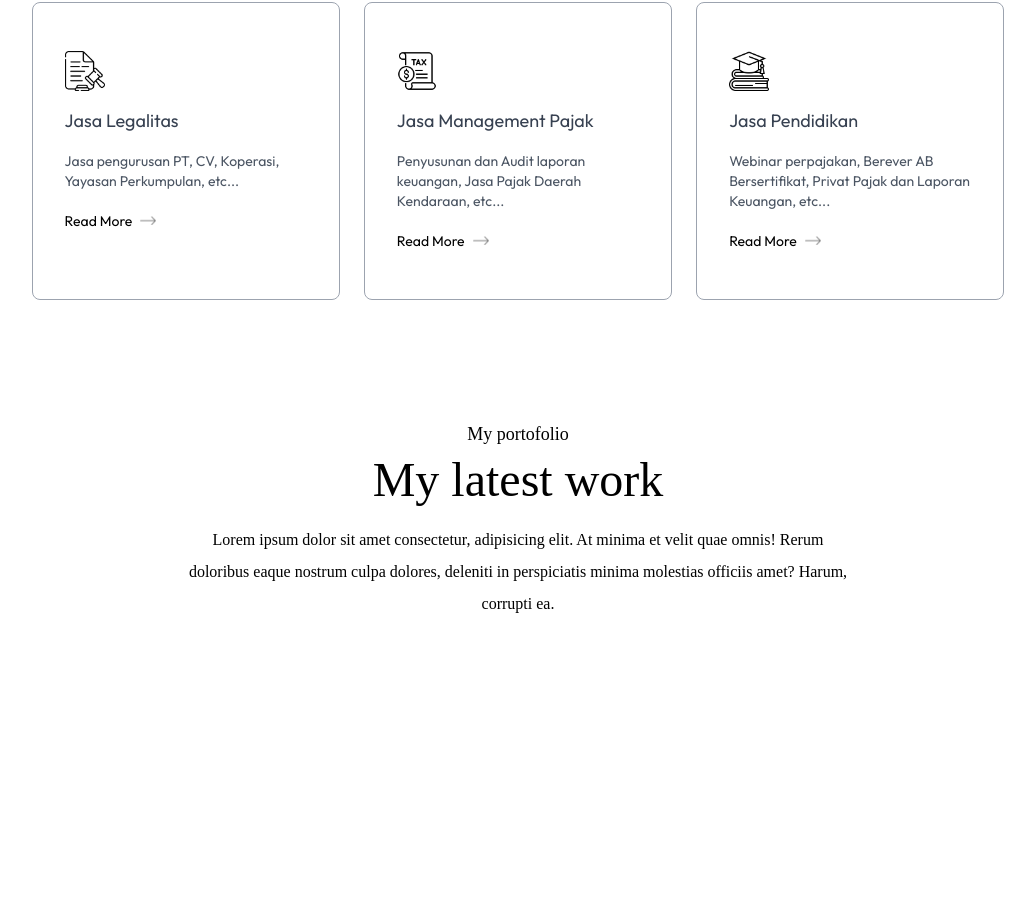
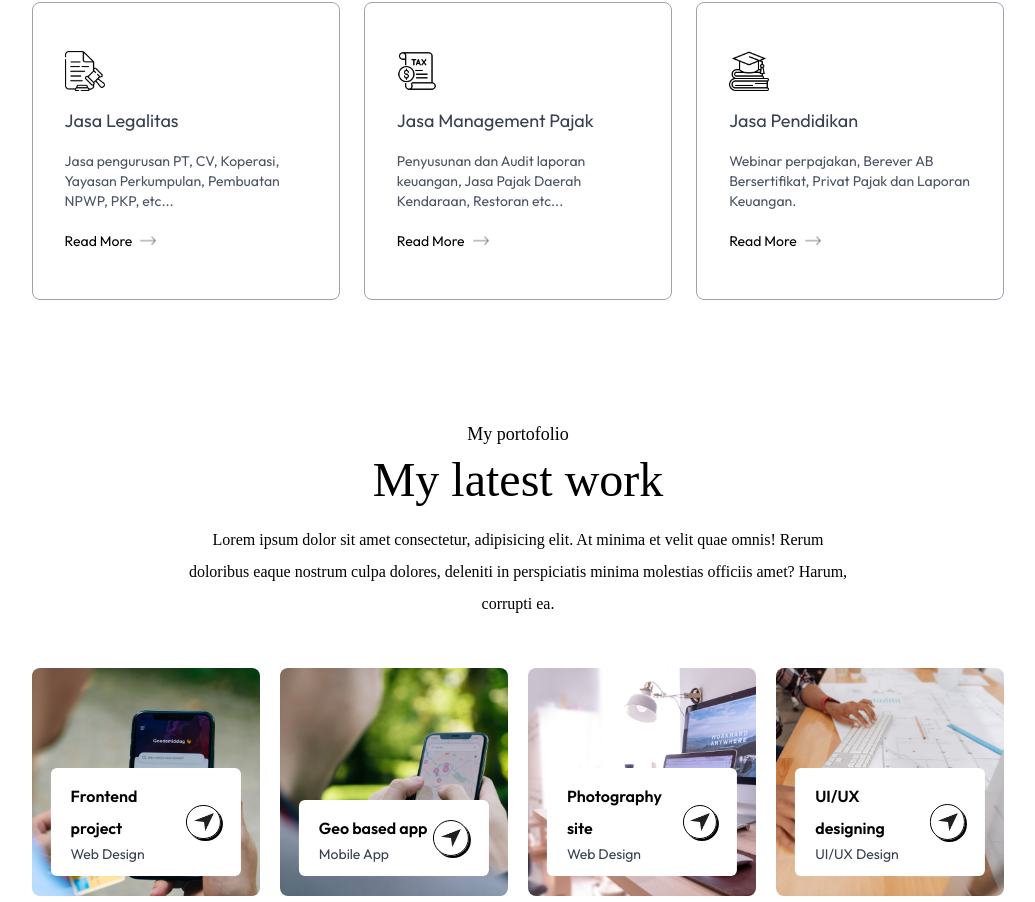
Before and after one commit to AchmadIsmail21/smfctax, a Next.js app: page / in a window 1280 px wide. Shown: the part 1895-2797 px from the top of the page, without its empty margins (122-1157 px from the left). Before the commit the page ends 2603 px from the top, so only its background shows below. Built offline with nearby package versions, Linux system fonts and the light colour scheme; a web font is replaced by a local one.

Commit message:
Update UI

```diff
--- a/app/components/About.jsx
+++ b/app/components/About.jsx
@@ -9,7 +9,7 @@ const About = () => {
             <h2 className='text-center text-5xl font-Ovo'>About me</h2>
             <div className='flex w-full flex-col lg:flex-row items-center gap-20 my-20'>
                 <div className='w-64 sm:w-80 rounded-3xl max-w-none'>
-                    <Image src={assets.user_image} alt='user' className='w-full rounded-3xl' />
+                    <Image src={assets.user_image} alt='user' className='w-full rounded-3xl h-[430px]' />
                 </div>
                 <div className='flex-1'>
                     <p className='mb-10 max-w-2xl font-Ovo text-justify'>
--- /dev/null
+++ b/app/components/Contact.jsx
@@ -0,0 +1,15 @@
+import React from 'react'
+
+const Contact = () => {
+    return (
+        <div id='contact' className='w-full px-[12%] py-10 scroll-mt-20 bg-[url("/footer-bg-color.png")] bg-no-repeat bg-center bg-[length:90%_auto]'>
+            <h4 className='text-center mb-2 text-lg font-Ovo'>Connect with me</h4>
+            <h2 className='text-center text-5xl font-Ovo'>Get in touch</h2>
+            <p className='text-center max-w-2xl mx-auto mt-5 mb-12 font-Ovo'>
+                If you have any questions about tax, please use the form below.
+            </p>
+        </div>
+    )
+}
+
+export default Contact
--- a/app/components/Services.jsx
+++ b/app/components/Services.jsx
@@ -1,8 +1,32 @@
+'use client'
 import { assets, serviceData } from '@/assets/assets'
+import {motion} from 'framer-motion'
 import Image from 'next/image'
-import React from 'react'
+import React, { useState } from 'react'
 
+// Fungsi untuk memotong deskripsi
+const truncateDescription = (text, wordLimit) => {
+    const words = text.split(' ');
+    if (words.length > wordLimit) {
+        return words.slice(0, wordLimit).join(' ') + ' etc...';
+    }
+    return text;
+};
 const Services = () => {
+
+    const [isModalOpen, setIsModalOpen] = useState(false);
+    const [selectedService, setSelectedService] = useState(null);
+
+    const openModal = (services) => {
+        setSelectedService(services);
+        setIsModalOpen(true);
+    }
+
+    const closeModal = () => {
+        setSelectedService(null);
+        setIsModalOpen(false);
+    }
+
     return (
         <div id='services' className='w-full px-[12%] py-10 scroll-mt-20'>
             <h4 className='text-center mb-2 text-lg font-Ovo'>What I Offer</h4>
@@ -17,13 +41,53 @@ const Services = () => {
                             hover:-translate-y-1 duration-500'>
                         <Image src={icon} alt={title} className='w-10' />
                         <h3 className='text-lg my-4 text-gray-700'>{title}</h3>
-                        <p className='text-sm text-gray-600 leading-5'>{description}</p>
-                        <a href={link} className='flex items-center gap-2 text-sm mt-5'>
+                        <p className='text-sm text-gray-600 leading-5'>{truncateDescription(description, 10)}</p>
+                        <button onClick={() => openModal({title, description})} className='flex items-center gap-2 text-sm mt-5'>
                             Read More <Image src={assets.right_arrow} className='w-4' />
-                        </a>
+                        </button>
                     </div>
                 ))}
             </div>
+            {/* {isModalOpen && (
+                <div className="fixed inset-0 bg-black bg-opacity-50 flex items-center justify-center z-50">
+                    <div className="bg-white p-6 rounded-lg shadow-lg max-w-md w-full">
+                        <h3 className="text-xl font-bold mb-4">{selectedService?.title}</h3>
+                        <p className="text-gray-600 mb-4 text-justify mt-7">{selectedService?.description}</p>
+                        <button
+                            onClick={closeModal}
+                            className="bg-red-500 text-white px-4 py-2 rounded-lg"
+                        >
+                            Close
+                        </button>
+                    </div>
+                </div>
+            )} */}
+            {isModalOpen && (
+                <motion.div
+                    className="fixed inset-0 bg-black bg-opacity-50 flex items-center justify-center z-50"
+                    initial={{ opacity: 0 }}
+                    animate={{ opacity: 1 }}
+                    exit={{ opacity: 0 }}
+                    transition={{ duration: 0.3 }}
+                >
+                    <motion.div
+                        className="bg-white p-6 rounded-lg shadow-lg max-w-md w-full"
+                        initial={{ scale: 0.8 }}
+                        animate={{ scale: 1 }}
+                        exit={{ scale: 0.8 }}
+                        transition={{ duration: 0.3 }}
+                    >
+                        <h3 className="text-xl font-bold mb-4">{selectedService?.title}</h3>
+                        <p className="text-gray-600 mb-4 mt-7 text-justify">{selectedService?.description}</p>
+                        <button
+                            onClick={closeModal}
+                            className="bg-red-500 text-white px-4 py-2 rounded-lg"
+                        >
+                            Close
+                        </button>
+                    </motion.div>
+                </motion.div>
+            )}
         </div>
     )
 }
--- a/app/components/Work.jsx
+++ b/app/components/Work.jsx
@@ -1,6 +1,20 @@
-import React from 'react'
+'use client'
+import { assets, workData } from '@/assets/assets'
+import Image from 'next/image'
+import React, { useState } from 'react'
+import { motion, AnimatePresence } from 'framer-motion'
 
 const Work = () => {
+    const [visibleProject, setVisibleProject] = useState(4);
+
+    const showMoreHandler = () => {
+        setVisibleProject((prev) => prev + 4);
+    }
+
+    const showLessHandler = () => {
+        setVisibleProject(4);
+    }
+
     return (
         <div id='work' className='w-full px-[12%] py-10 scroll-mt-20'>
             <h4 className='text-center mb-2 text-lg font-Ovo'>My portofolio</h4>
@@ -8,6 +22,60 @@ const Work = () => {
             <p className='text-center max-w-2xl mx-auto mt-5 mb-12 font-Ovo'>
                 Lorem ipsum dolor sit amet consectetur, adipisicing elit. At minima et velit quae omnis! Rerum doloribus eaque nostrum culpa dolores, deleniti in perspiciatis minima molestias officiis amet? Harum, corrupti ea.
             </p>
+            <div className='grid grid-cols-auto my-10 gap-5'>
+                <AnimatePresence>
+
+                    {workData.slice(0, visibleProject).map((project, index) => (
+                        <motion.div
+                        key={index}
+                        layout
+                        initial={{ opacity: 0, y: 20 }}
+                        animate={{ opacity: 1, y: 0 }}
+                        exit={{ opacity: 0, y: 20 }}
+                        transition={{ duration: 0.4 }}
+                        style={{backgroundImage: `url(${project.bgImage})`}}
+                        className='aspect-square bg-no-repeat bg-cover bg-center rounded-lg relative cursor-pointer group'
+                            >
+                            <div className='bg-white w-10/12 rounded-md absolute bottom-5 left-1/2 -translate-x-1/2 py-3 px-5 flex items-center justify-between
+                                            duration-500 group-hover:bottom-7'>
+                                <div>
+                                    <h2 className='font-semibold'>{project.title}</h2>
+                                    <p className='text-sm text-gray-700'>{project.description}</p>
+                                </div>
+                                <div className='border rounded-full border-black w-9 aspect-square flex items-center justify-center shadow-[2px_2px_0_#000]
+                                            group-hover:bg-lime-300 transition'>
+                                    <Image src={assets.send_icon} alt='send icon' className='w-5' />
+                                </div>
+                            </div>
+                        </motion.div>
+                    ))}
+                </AnimatePresence>
+            </div>
+            {/* Tombol Show More & Show Less */}
+            <div className="flex justify-center gap-4 my-10">
+                {visibleProject < workData.length && (
+                    <motion.button
+                        onClick={showMoreHandler}
+                        className="flex items-center gap-2 text-gray-700 border border-gray-700 rounded-full py-3 px-10 hover:bg-lightHover duration-500"
+                        whileHover={{ scale: 1.05 }}
+                        whileTap={{ scale: 0.95 }}
+                    >
+                        Show more <Image src={assets.right_arrow} alt="Right arrow" className="w-4" />
+                    </motion.button>
+                )}
+
+                {visibleProject > 4 && (
+                    <motion.button
+                        onClick={showLessHandler}
+                        className="flex items-center gap-2 text-gray-700 border border-gray-700 rounded-full py-3 px-10 hover:bg-lightHover duration-500"
+                        whileHover={{ scale: 1.05 }}
+                        whileTap={{ scale: 0.95 }}
+                    >
+                        Show less
+                    </motion.button>
+                )}
+            </div>
+
         </div>
     )
 }
--- a/app/page.js
+++ b/app/page.js
@@ -1,4 +1,5 @@
 import About from "./components/About";
+import Contact from "./components/Contact";
 import Header from "./components/Header";
 import Navbar from "./components/Navbar";
 import Services from "./components/Services";
@@ -12,6 +13,7 @@ export default function Home() {
       <About />
       <Services />
       <Work />
+      <Contact />
     </>
   );
 }
--- a/assets/assets.js
+++ b/assets/assets.js
@@ -1,4 +1,5 @@
-import user_image from './user-image.png';
+// import user_image from './user-image.png';
+import user_image from './user-image2.jpeg';
 import code_icon from './code-icon.png';
 import code_icon_dark from './code-icon-dark.png';
 import edu_icon from './edu-icon.png';
@@ -15,7 +16,8 @@ import logo from './logo.png';
 import logo_dark from './logo_dark.png';
 import mail_icon from './mail_icon.png';
 import mail_icon_dark from './mail_icon_dark.png';
-import profile_img from './profile-img.png';
+// import profile_img from './profile-img.png';
+import profile_img from './user-image2.jpeg';
 import download_icon from './download-icon.png';
 import hand_icon from './hand-icon.png';
 import header_bg_color from './header-bg-color.png';
@@ -103,6 +105,16 @@ export const workData = [
         description: 'UI/UX Design',
         bgImage: '/work-4.png',
     },
+    {
+        title: 'UI/UX designing',
+        description: 'UI/UX Design',
+        bgImage: '/work-4.png',
+    },
+    {
+        title: 'UI/UX designing',
+        description: 'UI/UX Design',
+        bgImage: '/work-4.png',
+    },
 ]
 
 // export const serviceData = [
@@ -113,9 +125,9 @@ export const workData = [
 // ]
 
 export const serviceData = [
-    { icon: assets.legal_icon, title: 'Jasa Legalitas', description: 'Jasa pengurusan PT, CV, Koperasi, Yayasan Perkumpulan, etc...', link: '' },
-    { icon: assets.tax_icon, title: 'Jasa Management Pajak', description: 'Penyusunan dan Audit laporan keuangan, Jasa Pajak Daerah Kendaraan, etc...', link: '' },
-    { icon: assets.education_Icon, title: 'Jasa Pendidikan', description: 'Webinar perpajakan, Berever AB Bersertifikat, Privat Pajak dan Laporan Keuangan, etc...', link: '' },
+    { icon: assets.legal_icon, title: 'Jasa Legalitas', description: 'Jasa pengurusan PT, CV, Koperasi, Yayasan Perkumpulan, Pembuatan NPWP, PKP, NIB, KBLI, Perubahan Akte, Virtual Office.', link: '' },
+    { icon: assets.tax_icon, title: 'Jasa Management Pajak', description: 'Penyusunan dan Audit laporan keuangan, Jasa Pajak Daerah Kendaraan, Restoran dan Rumah, Pendampingan Pemeriksaan Pajak, Penyusunan dan Pelaporan SPT Tahunan dan Masa, Pendampingan Pengajuan Restitusi PPN dan PPh Badan, Pendampingan SP2DK.', link: '' },
+    { icon: assets.education_Icon, title: 'Jasa Pendidikan', description: 'Webinar perpajakan, Berever AB Bersertifikat, Privat Pajak dan Laporan Keuangan.', link: '' },
 ]
 
 export const infoList = [
```
Also changed, not shown: package.json (+6 -5 lines), assets/user-image2.jpeg (added), 1 other file (tests, documents, lock files or other folders).
